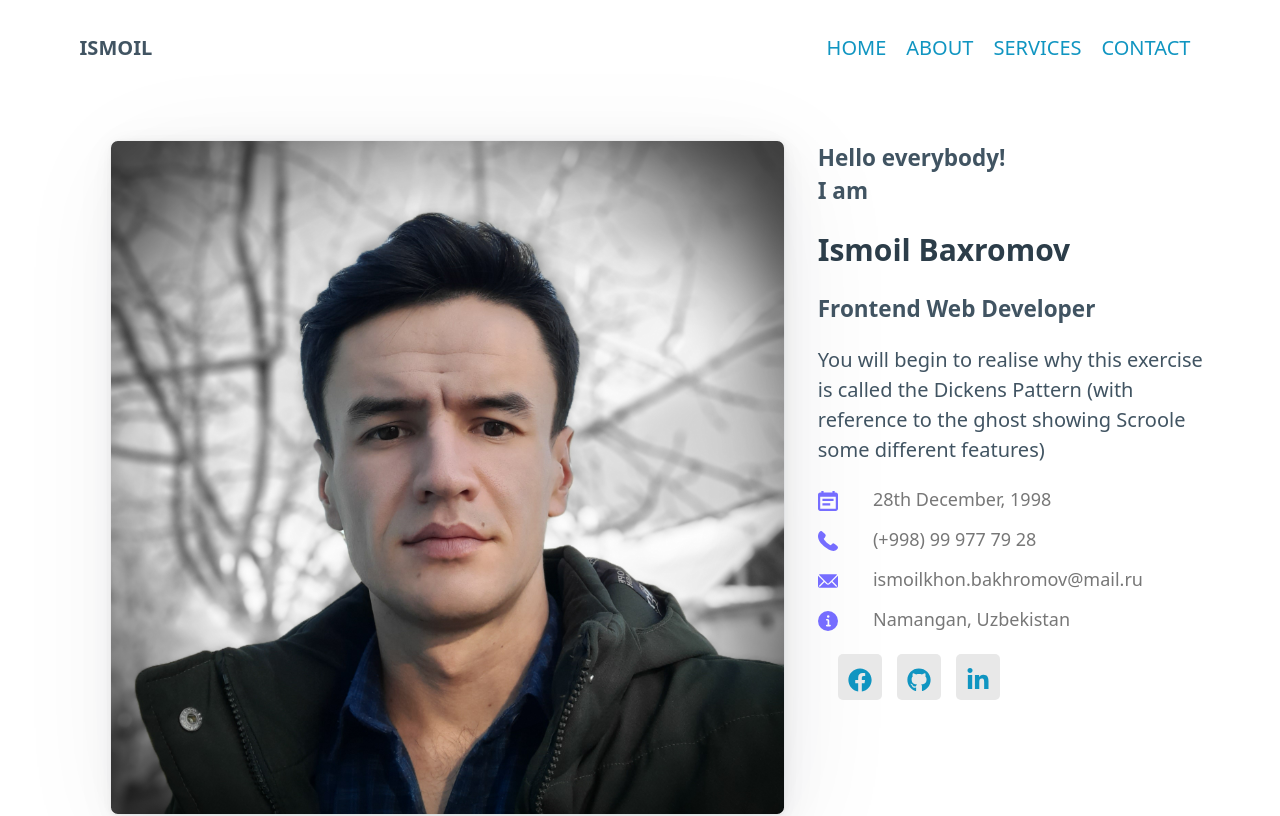
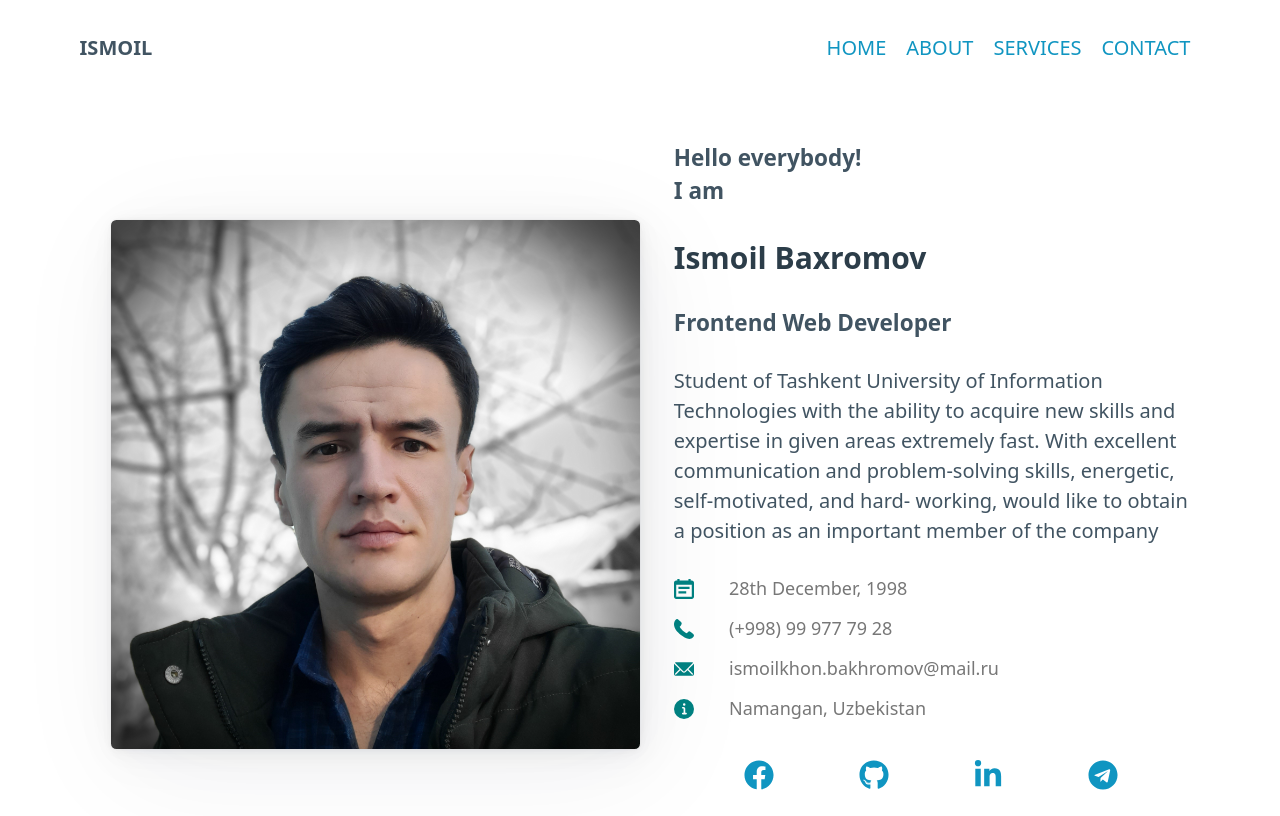
Before and after one commit to ismoilkhon/ismoilkhon.github.io, a React (Create React App) app: page / in a window 1280 px wide. Shown: the top 816 px of the page. Built offline with nearby package versions, Linux system fonts and the light colour scheme; the HTML template or start-up script is replaced by a standard one.

Commit message:
bg-color-change

```diff
--- a/src/Screens/about/index.js
+++ b/src/Screens/about/index.js
@@ -9,23 +9,23 @@ export const About = () => {
 					<p>As a student, I have been studying at the Tashkent University of Information Technologies for over two years. While my university years, I have learned many skills that every front-end software engineer needs. These include HTML, CSS, Javascript, and React.</p>
 					<div className="grid">
 						<article className="innerDiv">
-							<article className="round1"></article>
-							<article className="round2"></article>
-							<article className="round3"></article>
+							<article className="round1" />
+							<article className="round2" />
+							<article className="round3" />
 							<h1>$2.5M</h1>
 							<h5><FaDatabase className='icon' /> Total Donation</h5>
 						</article>
 						<article className="innerDiv">
-							<article className="round1"></article>
-							<article className="round2"></article>
-							<article className="round3"></article>
+							<article className="round1" />
+							<article className="round2" />
+							<article className="round3" />
 							<h1>1465</h1>
 							<h5><FaBook className='icon' /> Total Ptojects</h5>
 						</article>
 						<article className="innerDiv">
-							<article className="round1"></article>
-							<article className="round2"></article>
-							<article className="round3"></article>
+							<article className="round1" />
+							<article className="round2" />
+							<article className="round3" />
 							<h1>3965</h1>
 							<h5><FaUsers className='icon' /> Total Volunteers</h5>
 						</article>
--- a/src/Screens/about/style.css
+++ b/src/Screens/about/style.css
@@ -7,26 +7,22 @@
     }
 }
 @media only screen and (max-width: 400px){
-    /* .outerDiv{
-        flex-direction: column;
-        align-items: center;
-    } */
     .innerDiv{
+		width: 70%;
         margin-bottom: 5%;
-        width: 70%;
     }
 }
 .aboutCont{
 	width: 100%;
 	display: flex;
+    align-items: center;
 	justify-content: center;
-    align-items: center;
 }
 .container{
     width: 100%;
     display: flex;
+    margin: 125px 0;
 	flex-direction: column;
-    margin: 125px 0;
 }
 .aboutInfo {
     width: 100%;
@@ -34,11 +30,11 @@
     text-align: center;
 }
 .innerDiv{
+	margin: 3%;
+	z-index: 1;
+	overflow: hidden;
 	position: relative;
-	overflow: hidden;
-	z-index: 1;
-	margin: 3%;
-	transition: all 700ms ease-out;
+	transition: all 300ms ease-out;
 }
 .innerDiv > h1{
 	margin: 5% 0;
@@ -48,7 +44,7 @@
 	margin: 0;
 	padding: 0%;
 	z-index: -1;
-	transition: all 700ms ease-out;
+	transition: all 300ms ease-out;
 
 }
 .round1{
@@ -116,9 +112,9 @@
 }
 .progresBar{
     height: 16px;
+    align-self: center;
     border-radius: 8px;
     vertical-align: middle;
-    align-self: center;
     background: linear-gradient(90deg, rgb(118, 109, 255) 0%, rgb(136, 243, 255) 100%);
 }
 @keyframes barAnim {
--- a/src/Screens/contact/style.css
+++ b/src/Screens/contact/style.css
@@ -11,45 +11,28 @@
     }
 
     .contactItems>* {
+        padding: 0 20px;
+        display: flex;
         margin-bottom: 30px;
-        display: flex;
         align-items: center;
         flex-direction: column;
         justify-content: space-evenly;
-        padding: 0 20px;
     }
 }
 
 .contact {
     width: 100%;
+	color: azure;
     background-color: black;
 }
 
 .contactItems {
     width: 90%;
-    padding-top: 10%;
     display: flex;
     margin-left: 5%;
+    padding: 5% 0%;
     justify-content: space-evenly;
 }
-
-.contactItem h3 {
-    color: #fff;
-    font-size: 25px;
-    font-weight: bold;
-    font-family: "Roboto", sans-serif;
-    margin-bottom: 0;
-}
-
-.contactItem p {
-    font-size: 16px;
-	max-width: 350px;
-    line-height: 24px;
-    font-family: "Roboto", sans-serif;
-    color: #777;
-    margin-top: 20px;
-}
-
 .input {
     display: flex;
 	align-items: center;
@@ -68,12 +51,11 @@
 }
 
 .input button {
+    width: 60px;
+    color: #fff;
+    cursor: pointer;
     border-radius: 0;
-    /* background: linear-gradient(0deg, #766dff 0%, #88f3ff 100%); */
-    width: 50px;
-    /* height: 40px; */
-    cursor: pointer;
-    color: #fff;
+	align-self: center;
 }
 
 .iconGroup {
@@ -100,11 +82,11 @@
     }
 
     .contactItems>* {
+		display: flex;
+        padding: 0 20px;
+        align-items: center;
         margin-bottom: 30px;
-        display: flex;
-        align-items: center;
         flex-direction: column;
         justify-content: space-evenly;
-        padding: 0 20px;
     }
 }
--- a/src/Screens/home/index.js
+++ b/src/Screens/home/index.js
@@ -1,7 +1,7 @@
 import './style.css'
 import { Image } from '@chakra-ui/react'
 import avtar1 from '../../images/avatar1.jpg'
-import { FaFacebook, FaLinkedinIn, FaGithub } from 'react-icons/fa'
+import { FaFacebook, FaLinkedinIn, FaGithub, FaTelegram } from 'react-icons/fa'
 import { PhoneIcon, CalendarIcon, EmailIcon, InfoIcon } from '@chakra-ui/icons';
 
 
@@ -17,7 +17,7 @@ export const Home = () => {
 					<h5>Hello everybody! <br/> I am</h5>
 					<h3>Ismoil Baxromov</h3>
 					<h5>Frontend Web Developer</h5>
-					<p>You will begin to realise why this exercise is called the Dickens Pattern (with reference to the ghost showing Scroole some different features)</p>
+					<p>Student of Tashkent University of Information Technologies with the ability to acquire new skills and expertise in given areas extremely fast. With excellent communication and problem-solving skills, energetic, self-motivated, and hard- working, would like to obtain a position as an important member of the company</p>
 					<ul className='info' >
 						<li><CalendarIcon /> <a>  28th December, 1998</a></li>
 						<li><PhoneIcon /> <a> (+998) 99 977 79 28</a></li>
@@ -29,6 +29,7 @@ export const Home = () => {
 						<li> <a href='https://www.facebook.com/12ghost28bi'><FaFacebook /></a> </li>
 						<li> <a href='https://github.com/ismoilkhon'><FaGithub /></a> </li>
 						<li> <a href='https://www.linkedin.com/in/ismoilkhon-bakhromov-b5b248224'><FaLinkedinIn /></a> </li>
+						<li> <a href='https://t.me/Ghostman_12_28'><FaTelegram /></a> </li>
 					</ul>
 
 				</main>
--- a/src/Screens/home/style.css
+++ b/src/Screens/home/style.css
@@ -7,15 +7,16 @@
 	}
 }
 .img-cont{
+	padding: 0%;
+	width: 100%;
+	height: 100%;
 	margin: 4% 3%;
-	padding: 0%;
+	align-self: center;
 }
 
 .cont {
     display: flex;
     margin: 0% 6%;
-    /* border-radius: 15px;
-    box-shadow: -5px 20px 80px 10px rgba(102, 138, 165, 0.24); */
 }
 
 .img {
@@ -25,9 +26,12 @@
 }
 .second {
 	width: 100%;
+	height: 100%;
 	padding: 4% 0%;
     text-align: left;
+	position: relative;
 }
+
 .second > *{
     margin-bottom: 5%;
 }
@@ -40,7 +44,7 @@
 .info li *{
     width: 20;
     height: 20;
-    color: rgb(118, 109, 255);
+    color: teal;
 }
 .info li a{
     font-size: 18px;
@@ -49,21 +53,16 @@
 }
 .links {
     display: flex;
-    justify-content:flex-start;
     align-items: center;
-    margin: 20px;
+	justify-content: space-evenly;
 }
 .links li {
+    color: teal;
     cursor: pointer;
     list-style: none;
-    font-size: larger;
-    border-radius: 5px;
-    padding: 5px 10px;
     margin-right: 15px;
-    color: rgb(119, 119, 119);
-    background-color: #E8E8E8;
+	font-size: 1.5em;
 }
 .links li:hover{
-    color: azure;
-    background: linear-gradient(90deg, rgb(118, 109, 255) 0%, rgb(136, 243, 255) 100%);
+	transition: all 0.3s ease-out;
 }
--- a/src/Screens/nav/style.css
+++ b/src/Screens/nav/style.css
@@ -4,23 +4,23 @@
 	margin: 0% 10%;
 }
 .close{
-	display: flex;
-	flex-direction: column;
-	position: absolute;
+	top: 5%;
+	left: -0%;
 	width: 100vw;
 	height: 100vh;
-	top: 5%;
-	left: -0%;
-	background-color: #555758b2;
+	display: flex;
+	position: absolute;
+	flex-direction: column;
+	background-color: #000000b2;
 }
 .open{
 	display: none;
 }
 .main {
+	margin: 0%;
     width: 100%;
+	display: flex;
 	padding: 1% 7%;
-	margin: 0%;
-	display: flex;
 	align-items: center;
 }
 
--- a/src/Screens/servis/style.css
+++ b/src/Screens/servis/style.css
@@ -12,7 +12,7 @@
 
 .service{
     width: 100%;
-	padding-top: 5%;
+	padding: 5%;
     text-align: center;
 }
 
```
